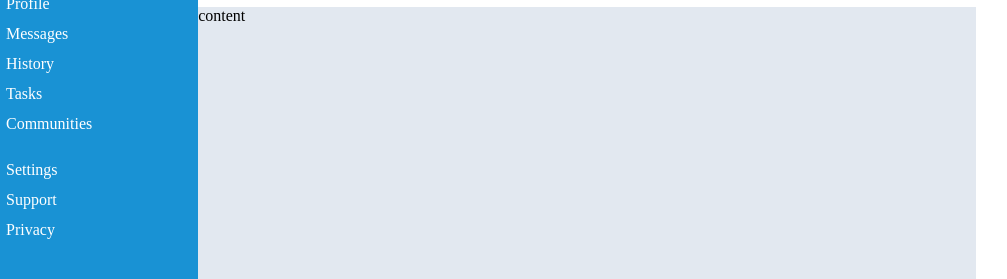
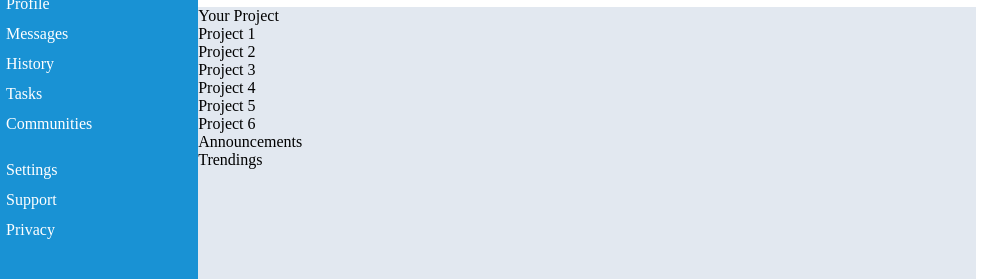
Before and after one commit to Make-Peace465/odin-admin-dashboard, a plain HTML site: page index.html in a window 1280 px wide. Shown: the part 87-366 px from the top of the page, 164-1171 px from the left. Drawn offline with Linux system fonts and the light colour scheme.

Commit message:
Update the content structure

```diff
--- a/index.html
+++ b/index.html
@@ -80,7 +80,23 @@
             </div>
         </div>
         <div class="content">
-            <div>content</div>
+            <div class="your-project">
+                <div>Your Project</div>
+                <div>Project 1</div>
+                <div>Project 2</div>
+                <div>Project 3</div>
+                <div>Project 4</div>
+                <div>Project 5</div>
+                <div>Project 6</div>
+            </div>
+            <div class="announcements">
+                <div>Announcements</div>
+                <div class="announcements-box"></div>
+            </div>
+            <div class="trending">
+                <div>Trendings</div>
+                <div class="trending-box"></div>
+            </div>
         </div>
     </div>
 </body>
```
